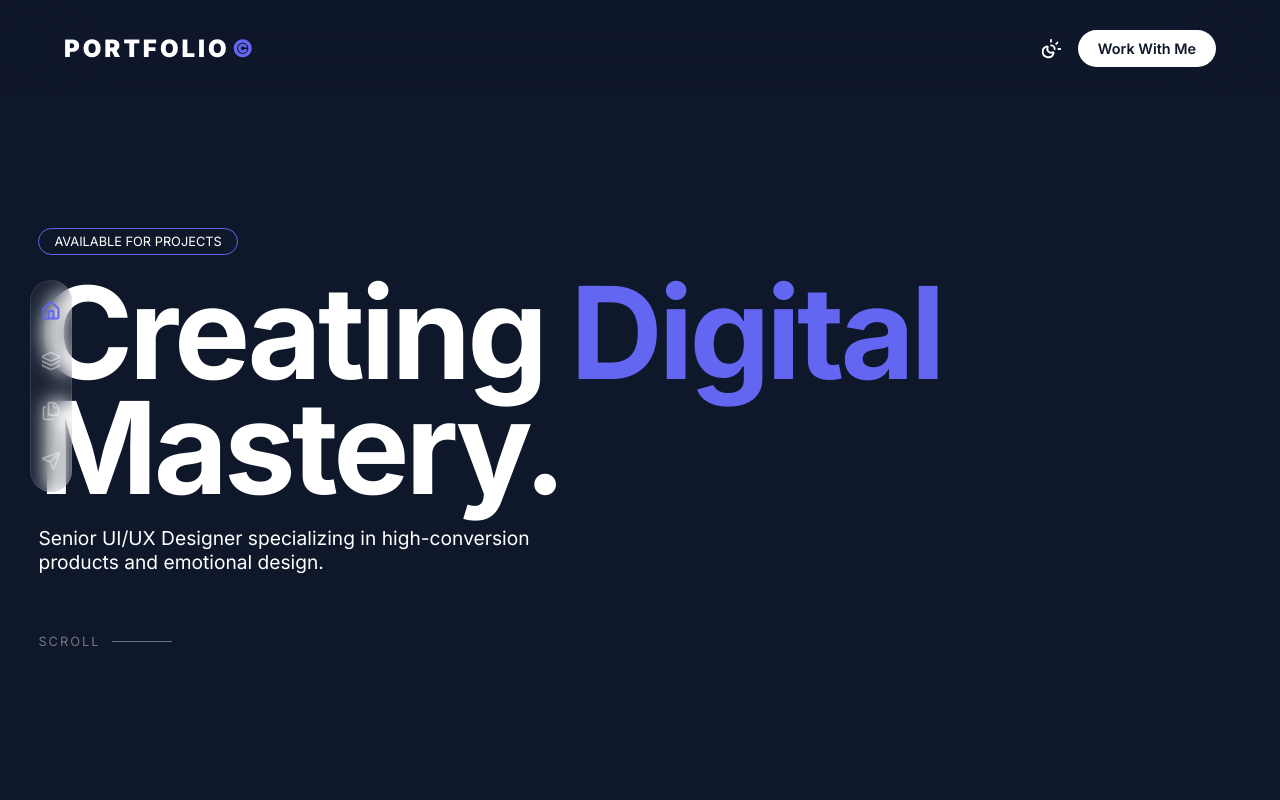
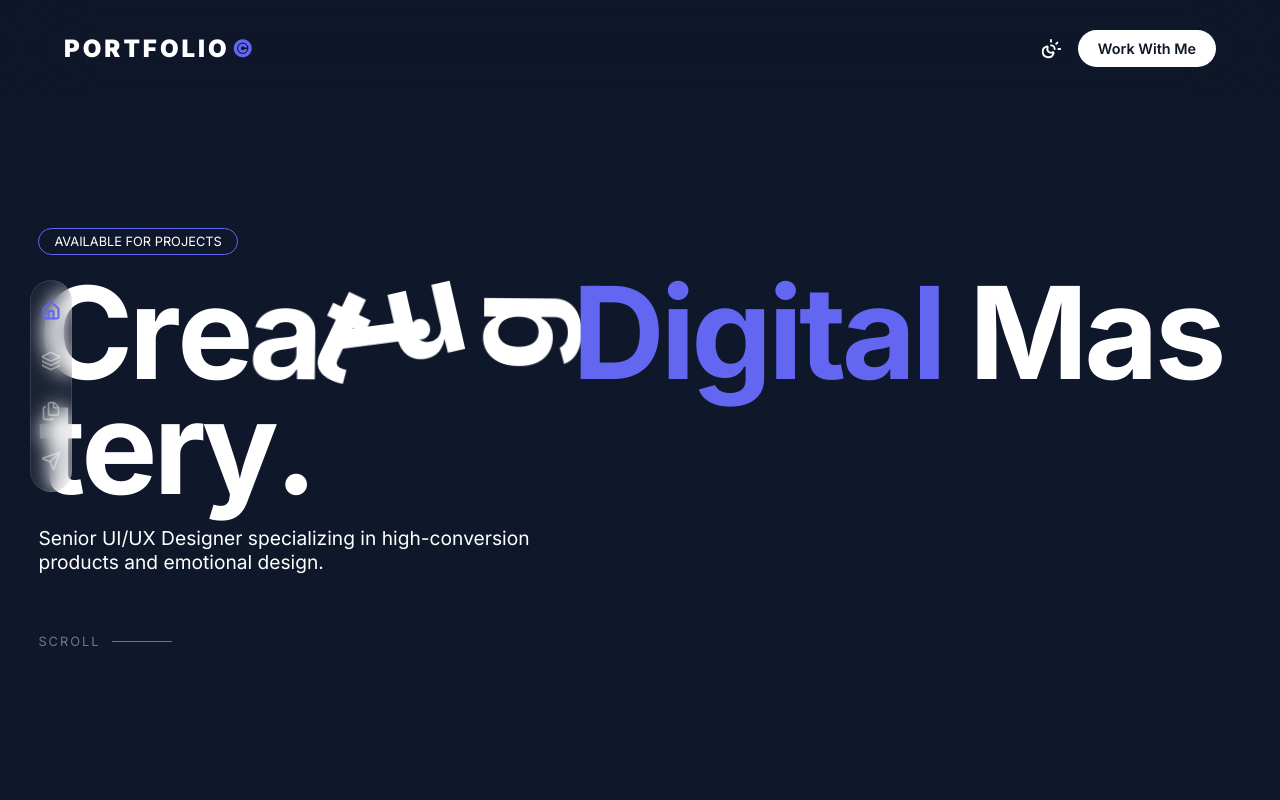
Before and after one commit to Harshking001/designer-portfolio, a React (Vite) app: page / in a window 1280 px wide. Shown: the top 800 px of the page. Built offline with nearby package versions, Linux system fonts and the light colour scheme.

Commit message:
heros texts gsap animation

```diff
--- a/package.json
+++ b/package.json
@@ -13,6 +13,7 @@
   },
   "dependencies": {
     "framer-motion": "^12.43.0",
+    "gsap": "^3.15.0",
     "lucide-react": "^1.28.0",
     "react": "^19.2.8",
     "react-dom": "^19.2.8"
--- a/src/components/Hero.jsx
+++ b/src/components/Hero.jsx
@@ -2,38 +2,101 @@ import { motion } from "framer-motion";
 import { hero } from "../data";
 import "./Hero.css";
 
+import gsap from "gsap";
+import { SplitText } from "gsap/SplitText";
+import { useLayoutEffect, useRef } from "react";
+
+gsap.registerPlugin(SplitText);
+
 const container = {
   hidden: {},
   show: {
-    transition: { staggerChildren: 0.15, delayChildren: 0.2 },
+    transition: {
+      staggerChildren: 0.15,
+      delayChildren: 0.2,
+    },
   },
 };
 
 const item = {
   hidden: { opacity: 0, y: 30 },
-  show: { opacity: 1, y: 0, transition: { duration: 0.8, ease: [0.16, 1, 0.3, 1] } },
+  show: {
+    opacity: 1,
+    y: 0,
+    transition: {
+      duration: 0.8,
+      ease: [0.16, 1, 0.3, 1],
+    },
+  },
 };
 
 export default function Hero() {
+
+  const textRef = useRef(null);
+
+  useLayoutEffect(() => {
+    const split = new SplitText(textRef.current, {
+      type: "chars",
+    });
+
+    let tl = gsap.timeline({repeat: -1,yoyo: true})
+
+    tl.from(split.chars, {
+      opacity: 0,
+      x: 50,
+      duration: 1,
+      stagger: 0.1,
+      ease: "power3.out",
+    });
+
+    tl.from(split.chars,{
+      y: 20,
+      stagger: 0.1,
+      ease: 'sine.out',
+    })
+
+    tl.from(split.chars,{
+      rotate: 360,
+      stagger: 0.1,
+      ease: 'sine.out',
+    })
+
+
+
+    return () => {
+      split.revert();
+    };
+  }, []);
+
   return (
     <section id="hero">
       <motion.div variants={container} initial="hidden" animate="show">
         <motion.div className="badge" variants={item}>
           {hero.badge}
         </motion.div>
-        <motion.h1 variants={item}>
-          {hero.titlePrefix} <span>{hero.titleHighlight}</span> {hero.titleSuffix}
+
+        <motion.h1 ref={textRef} variants={item}>
+          {hero.titlePrefix}{" "}
+          <span>{hero.titleHighlight}</span>{" "}
+          {hero.titleSuffix}
         </motion.h1>
+
         <motion.p className="hero-subtext" variants={item}>
           {hero.subtext}
         </motion.p>
+
         <motion.div className="scroll-indicator" variants={item}>
           <motion.span
             animate={{ opacity: [0.4, 1, 0.4] }}
-            transition={{ repeat: Infinity, duration: 2.2, ease: "easeInOut" }}
+            transition={{
+              repeat: Infinity,
+              duration: 2.2,
+              ease: "easeInOut",
+            }}
           >
             {hero.scrollLabel}
           </motion.span>
+
           <div className="line" />
         </motion.div>
       </motion.div>
```
Also changed, not shown: 1 other file (tests, documents, lock files or other folders).
